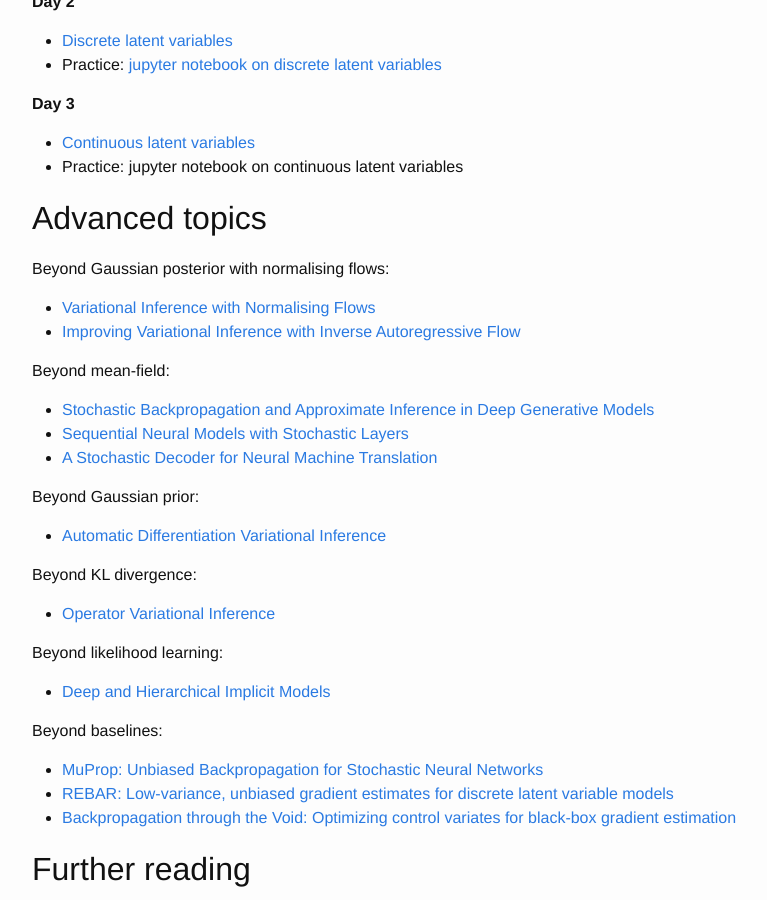
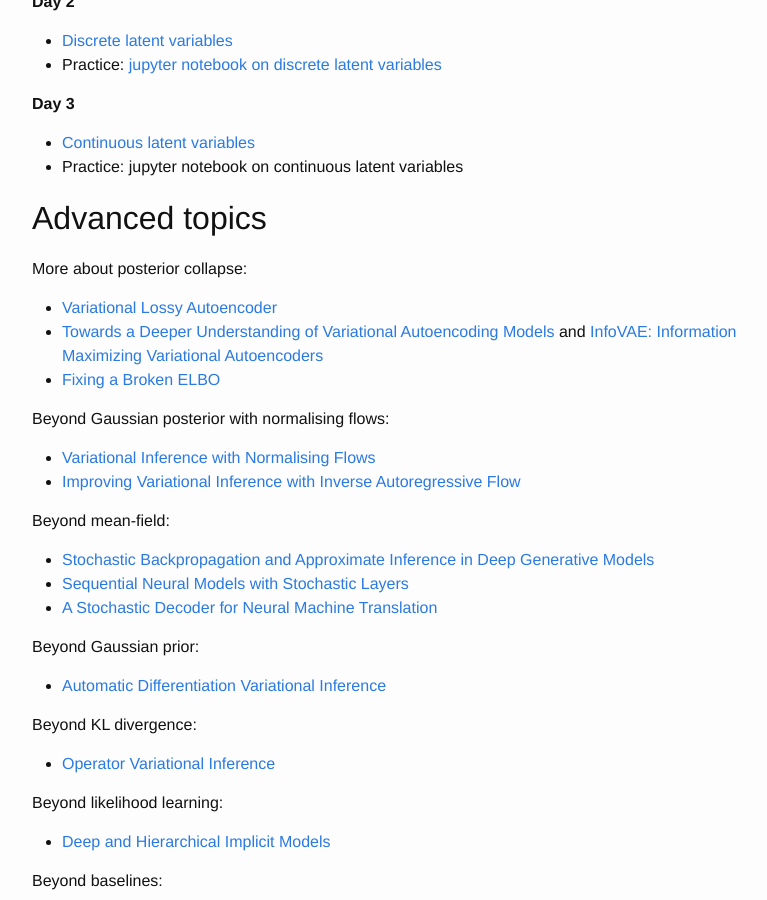
Before and after one commit to wilkeraziz/oldsite, a Jekyll site: the page built from pages/yandexnlp.md, in a window 1280 px wide and 900 px high, scrolled down 410 px. Shown: the whole window, without its empty margins (238-1005 px from the left). Built offline with Jekyll 4.4.1, drawn with Linux system fonts in a browser that asks for light colours.

Commit message:
more about opt of ELBO

```diff
--- a/pages/yandexnlp.md
+++ b/pages/yandexnlp.md
@@ -28,6 +28,12 @@ Check the branch `yandex2019` for all [modules](https://github.com/philschulz/VI
 
 
 # Advanced topics
+
+More about posterior collapse:
+
+* [Variational Lossy Autoencoder](https://arxiv.org/pdf/1611.02731.pdf)
+* [Towards a Deeper Understanding of Variational Autoencoding Models](https://arxiv.org/pdf/1702.08658.pdf) and [InfoVAE: Information Maximizing Variational Autoencoders](https://arxiv.org/pdf/1706.02262.pdf)
+* [Fixing a Broken ELBO](https://arxiv.org/pdf/1711.00464.pdf)
 
 Beyond Gaussian posterior with normalising flows:
 
```
